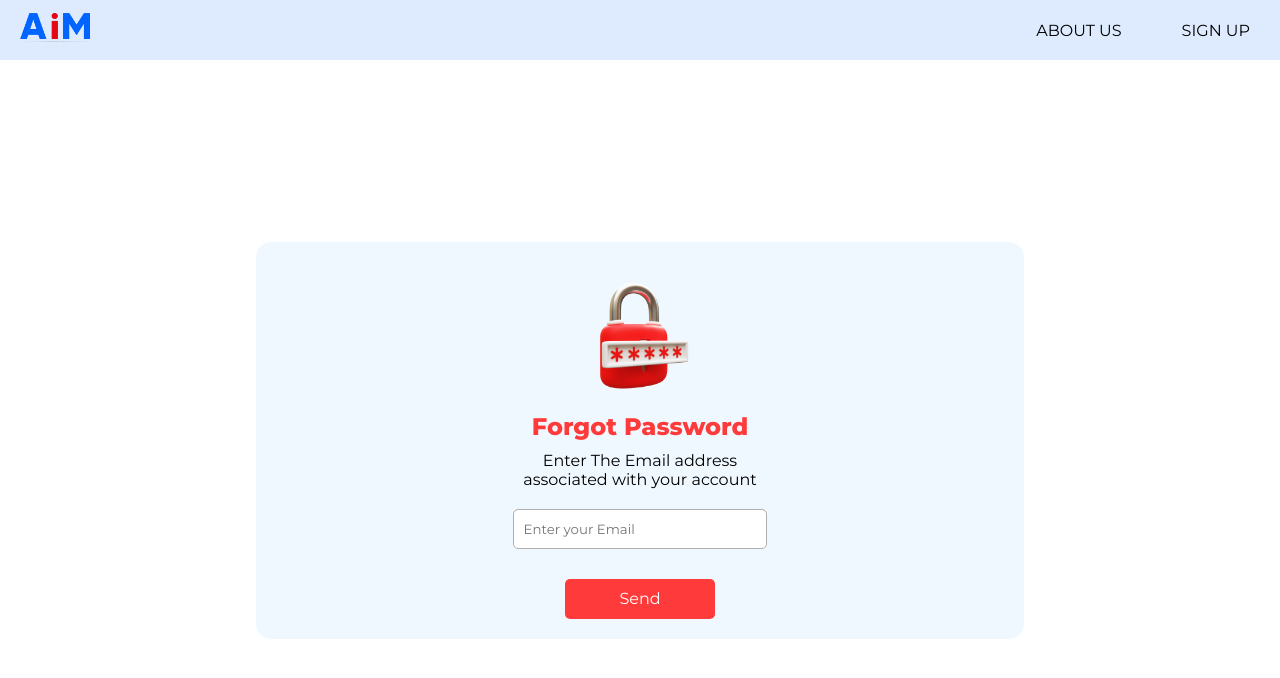
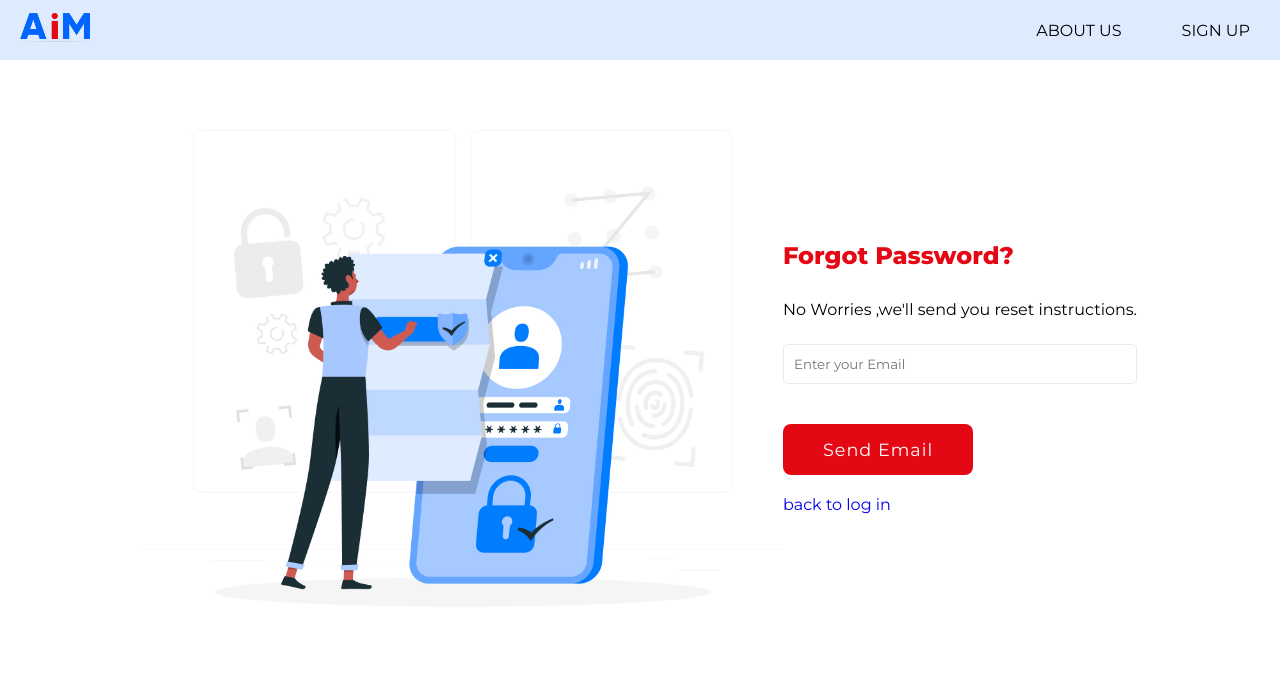
Before and after one commit to Kundnkr/Edtech-Frontend, a React (Create React App) app: page /forget_password in a window 1280 px wide. Shown: the top 678 px of the page. Built offline with nearby package versions, Linux system fonts and the light colour scheme.

Commit message:
design changes tuesday 10:18am

```diff
--- a/src/Assets/Components/ForgetPass.jsx
+++ b/src/Assets/Components/ForgetPass.jsx
@@ -1,5 +1,5 @@
 import React, { useState } from 'react'
-import pass from '../Images/pass.png'
+import foregt from '../Images/foregt.jpg'
 import '../Stylesheet/ResetPass.css'
 import axios from 'axios'
 
@@ -21,24 +21,29 @@ export default function ForgetPass() {
         <>
             <section className='forgetPassword'>
                 <div className="change_password">
+                <img src={foregt} alt="" />
                     <div>
                          <div className="Top-forget">
-                            <img src={pass} alt="" />
-                            <h1>Forgot Password</h1>
-                            <p>Enter The Email address<br/> associated with your account</p>
-                        </div>
-
-                    </div>
-                    <form onSubmit={submithandler}>
+                            <h1>Forgot Password?</h1>
+                            <p>No Worries ,we'll send you reset instructions.</p>
+                            <form onSubmit={submithandler}>
                         {/* <input type="password" placeholder='New Password' onChange={chnagehandler} name='old_password' />
                         <input type="password" placeholder='Confirm New Password' onChange={chnagehandler} name='confirm_password' /> */}
                         <div className="input-boxs">
                         {/* <label htmlFor="email">Enter your Email</label> */}
                         <input required type="email" name='email' placeholder="Enter your Email"/>
                     </div>
+                    <div className="send-mail">
+                      <button>Send Email</button>
+                    </div>
+                    <div className="bback-login">
+                        <a href = "/Login">back to log in</a>
+                    </div>
+                    </form>
+                        </div>
 
-                        <button>Send</button>
-                    </form>
+                    </div>
+
 
                 </div>
 
--- a/src/Assets/Stylesheet/ResetPass.css
+++ b/src/Assets/Stylesheet/ResetPass.css
@@ -1,18 +1,18 @@
 
-.forgetPassword{
+/* .forgetPassword{
     margin-top: 0%;
     width: 100%;
-    height: 95vh;
+    height: 95vh; */
     /* background-image: url(../Images/forget.jpeg); */
-    background-position: center;
+    /* background-position: center;
     background-repeat: no-repeat;
     background-size: cover;
     display: flex;
     justify-content: right;
     align-items:center ;
-}
+} */
 
-.change_password {
+/* .change_password {
     display: flex;
     width: 60%;
     padding: 20px;
@@ -24,14 +24,16 @@
     /* border: 1px solid rgb(182, 181, 181);
 
     background: linear-gradient(90deg, rgba(210, 238, 255, 0.981) 0%, rgb(33, 47, 240) 100%); */
-}
-.change_password div{
+/* } */
+
+
+/* .change_password div{
     display: flex;
     flex-direction: column;
     justify-content: center;
     /* text-align: center; */
-}
-.change_password div img{
+/* } */
+/* .change_password div img{
     margin:auto;
     width: 150px;
 
@@ -86,4 +88,47 @@
     background-color: rgb(255, 58, 58);
     color: white;
     font-size: 16px;
+} */
+
+/** css by sachinradtech **/
+section.forgetPassword {
+    text-align: left;
 }
+.Top-forget img {
+    width: 10%;
+    max-width: 100%;
+}
+
+.change_password {
+    display: flex;
+    justify-content: center;
+    align-items: center;
+    flex-wrap: wrap;
+}
+.change_password img {
+    width: 50%;
+    max-width: 100%;
+}
+.Top-forget {
+    width: 100%;
+    line-height: 54px;
+}
+
+.Top-forget h1{
+    color: #e40814;
+}
+.send-mail button {
+    background-color: #e40814;
+    border: none;
+    border-radius: 8px;
+    color: #fff;
+    cursor: pointer;
+    font-size: 1.1rem;
+    letter-spacing: 1px;
+    margin: 20px auto auto;
+    padding: 15px 40px;
+    transition: .5s;
+}
+.input-boxs input {
+    border: 1px solid #80808029;
+}
```
Also changed, not shown: src/Assets/Images/foregt.jpg (added).
